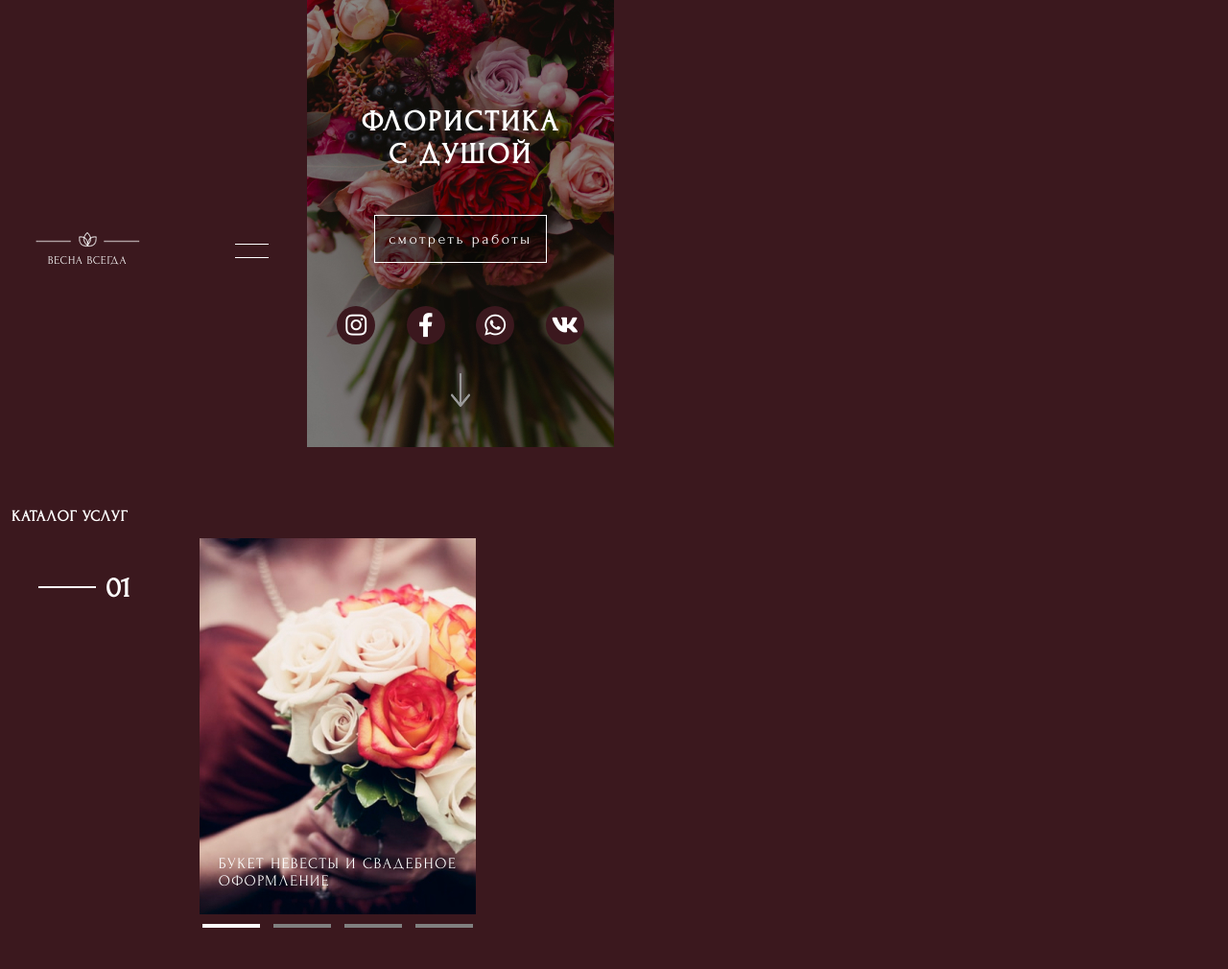
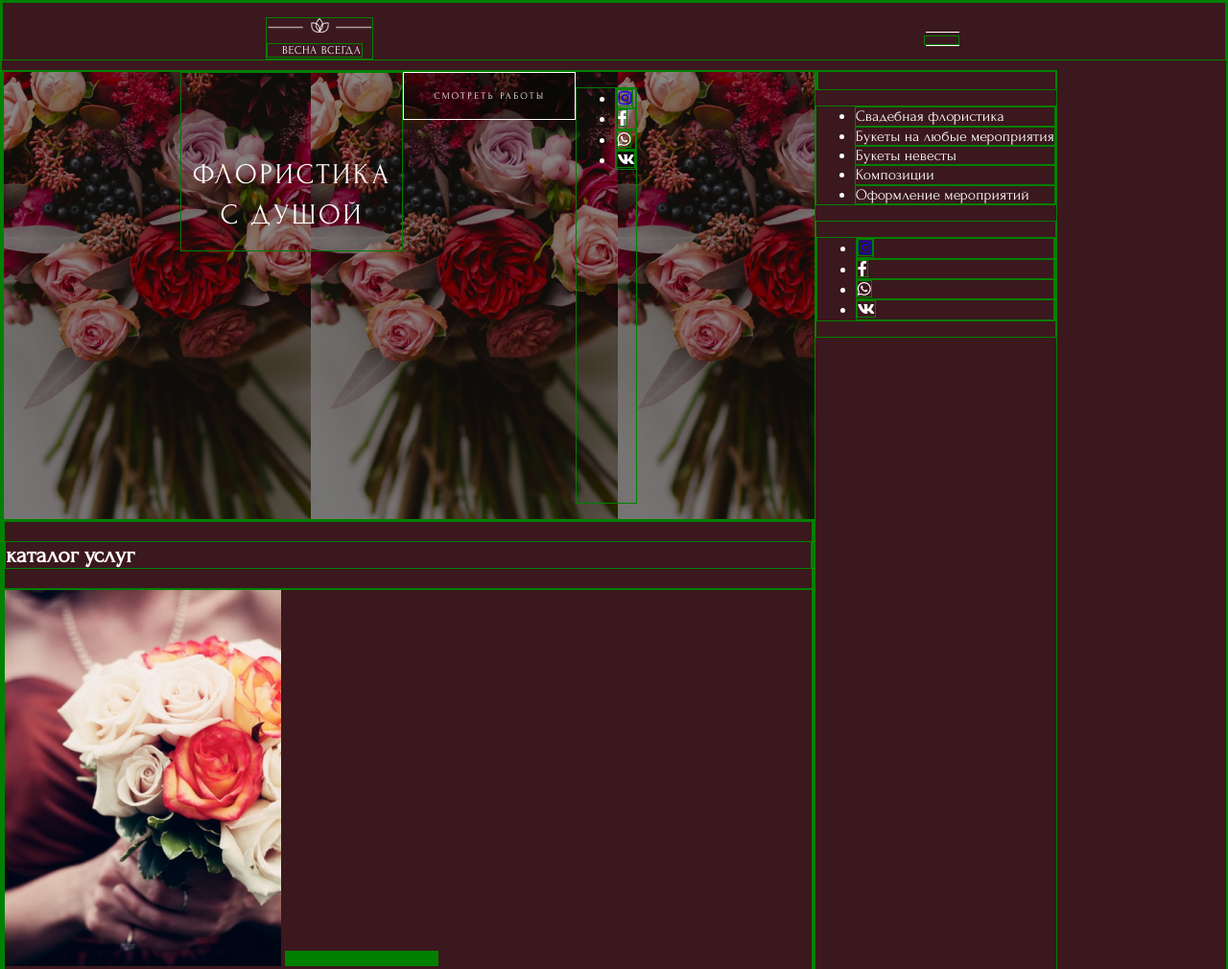
Before and after one commit to DimaSU2020/floristy, a website: page app/index.html in a window 1280 px wide. Shown: the top 1010 px of the page at 96% size. Drawn offline with Linux system fonts and the light colour scheme.

Commit message:
Error corection

```diff
--- a/app/index.html
+++ b/app/index.html
@@ -9,16 +9,13 @@
   <link rel="stylesheet" href="https://use.fontawesome.com/releases/v5.13.0/css/all.css" integrity="sha384-Bfad6CLCknfcloXFOyFnlgtENryhrpZCe29RTifKEixXQZ38WheV+i/6YWSzkz3V" crossorigin="anonymous">
 </head>
 <body>
-<section class="main">
 
-  <header class="main__header">
+  <header class="header">
 
-    <div class="logo-container">
-      <div class="logo-container__pic">
-        <img class="logo" src="img/logo.png">
-      </div>
-      <span class="logo-container__text">весна всегда</span>
-    </div>
+    <span class="logo">
+      <img class="logo__pic" src="img/logo.png">
+      <span class="logo__slogan">весна всегда</span>
+    </span>
 
     <button class="nav-button">
       <span></span>
@@ -26,20 +23,17 @@
 
   </header>
 
-  <section class="section-first">
-    <div class="section-first__img">
+  <main class="index">
 
-      <h2 class="first-block__inform">флористика <br>с душой</h2>
-      <!-- button делаю универсальной для всего макета
-          и свойства менять буду модификаторами -->
-      <button class="works-button">
-        <span class="works-button__text">смотреть работы</span>
-      </button>
+    <div class="index-first">
 
-      <div class="container-icon">
+      <h1 class="index-first__title">Флористика с душой</h1>
+
+      <button class="button-form">Смотреть работы</button>
+
         <ul class="social">
           <li class="social__item instagram">
-            <i class="fab fa-instagram"></i>
+            <a href="https://www.instagram.com"><i class="fab fa-instagram" ></i></a>
           </li>
           <li class="social__item facebook">
             <i class="fab fa-facebook-f"></i>
@@ -51,20 +45,21 @@
             <i class="fab fa-vk"></i>
           </li>
         </ul>
-      </div>
 
-      <div class="arrow">
+      <!--
+        <div class="arrow">
         <div class="arrow__item">
           <img src="img/icon/arrow.png" width="20px" height="35px">
         </div>
       </div>
+      -->
+    </div>
 
-    </div>
-    </section>
 
-    <section class="section-second">
+    <div class="section-second">
+
       <div class="block-inform">
-        <h2 class="block-inform__tetxt">каталог услуг</h2>
+        <h2 class="block-inform__text">каталог услуг</h2>
       </div>
 
       <div class="section-second__img">
@@ -79,25 +74,29 @@
         <progress value="0" max="100"></progress>
         <progress value="0" max="100"></progress>
       </div>
-    </section>
+    </div>
 
-    <section class="section-third">
+    <div class="section-third">
       <div class="section-third-img"></div>
-        <h2 class="section-third__notice">акционные <br>предложения<h2>
-        <div class="section-third__line"></div>
-        <h3 class="section-third__offer">При заказе свадебного оформления <br>предоставляется скидка на букет невесты и <br>бутоньерку в размере 30%</h3>
-        <button class="works-button">
-          <span>заказать оформление</span>
-        </button>
-    </section>
 
-  <footer class="footer-container">
+      <h2 class="section-third__notice">акционные предложения<h2>
 
-    <div class="footer-container__line">
+      <div class="section-third__line"></div>
+
+      <h3 class="section-third__offer">При заказе свадебного оформления предоставляется скидка на букет невесты и бутоньерку в размере 30%</h3>
+
+      <button class="button-form">Заказать оформление</button>
+
+    </div>
+  </main>
+
+  <footer class="footer">
+
+    <div class="footer__line">
       <span></span>
     </div>
 
-    <ul class="footer-container__text">
+    <ul class="footer__text">
     <li>Cвадебная флористика</li>
     <li>Букеты на любые мероприятия</li>
     <li>Букеты невесты</li>
@@ -108,7 +107,7 @@
     <div class="container-icon">
       <ul class="social">
         <li class="social__item instagram">
-          <i class="fab fa-instagram"></i>
+          <a href="https://www.instagram.com"><i class="fab fa-instagram" ></i></a>
         </li>
         <li class="social__item facebook">
           <i class="fab fa-facebook-f"></i>
@@ -123,7 +122,7 @@
     </div>
 
   </footer>
-</section>
+
   <script src="js/vendors.js"></script>
   <script src="js/index.js"></script>
 </body>
--- a/app/scss/core/_vars.scss
+++ b/app/scss/core/_vars.scss
@@ -1,3 +1,3 @@
 $color-main: #3B181E;
-$font-main: Forum, san-serif;
+$font-face: Forum, san-serif;
 $font-color: white;
--- a/app/scss/pages/_index.scss
+++ b/app/scss/pages/_index.scss
@@ -1,30 +1,32 @@
-.main {
+* {
+  border: 1px solid green;
+}
+
+body {
   display: flex;
   flex-wrap: wrap;
   height: 100%;
-  font-family: $font-main;
+  font-family: $font-face;
   color: $font-color;
   background-color: $color-main;
 }
-.main__header {
+.header {
   display: flex;
   justify-content: space-around;
-  align-items: center;
-  width: 320px;
+  width: 100%;
   padding-top: 15px;
   margin-bottom: 10px;
-
-  .logo-container {
-    display: flex;
-    flex-direction: column;
-    align-items: center;
-    align-self: center;
+}
+  .logo {
+    display: block;
+    width: 110px;
     margin-right: 25px;
 
-    &__text {
+    &__slogan {
       font-size: 12px;
       letter-spacing: 0.06em;
       text-transform: uppercase;
+      padding-left: 15px;
     }
   }
 
@@ -73,69 +75,62 @@
       background-color: white;
     }
   }
-}
 
-.section-first {
+.index-first {
   display: flex;
+  justify-content: center;
   flex-wrap: wrap;
-    justify-content: center;
-    margin-bottom: 50px;
+  background-image: url("/img/1iphone.jpg");
+  width: 100%;
+  height: 466px;
+  margin: 0;
 
-  &__img {
-    background-image: url("/img/1iphone.jpg");
-    background-repeat: no-repeat;
-    width: 320px;
-    height: 466px;
+  &__title {
+    width: 230px;
+    height: 100px;
+    text-align: center;
+    font-size: 30px;
+    font-weight: 100;
+    letter-spacing: 0.09em;
+    line-height: 140%;
+    padding-top: 85px;
+    margin: 0;
+    text-transform: uppercase;
   }
 }
-
-.first-block__inform {
-  text-align: center;
-  font-size: 30px;
-  letter-spacing: 0.09em;
-  padding-top: 85px;
-  text-transform: uppercase;
-  padding-bottom: 20px;
-}
-.works-button {
-  display: block;
-  position: relative;
-  left: 70px;
+  .button-form {
+    display:block;
     width: 180px;
     height: 50px;
-  padding: 0;
     border: 1px solid rgb(255, 255, 255);
     background-color: rgba(0, 0, 0, 0.4);
-  margin-bottom: 45px;
+    font-size: 10px;
+    letter-spacing: 0.25em;
+    color: white;
+    text-transform: uppercase;
+    padding: 0;
     cursor: pointer;
-  transition: background-color 0.3s;
+    transition: all 0.3s;
 
-  &__text {
-    letter-spacing: 0.15em;
-    color: white;
-    transition: color 0.3s;
-  }
     &:hover {
       border: 1px solid rgb(255, 255, 255);
       background: white;
-    box-shadow: 0 0 7px white;
-  }
-  &:hover &__text {
+      box-shadow: 0 0 5px white;
       color: $color-main;
   }
-}
+
   .container-icon {
+    width: 320px;
     height: auto;
-  margin-bottom: 30px;
   }
   .social {
     display: flex;
     justify-content: space-around;
     color: white;
-  list-style: none;
+    list-style-type: none;
     padding: 0 15px 0;
-
-  &__item {
+  }
+  .social__item {
     display: flex;
     justify-content: center;
     align-items: center;
@@ -148,13 +143,13 @@
     cursor: pointer;
     transition: all 0.3s;
   }
-  &__item:hover {
+  .social__item:hover {
     font-size: 25px;
     color: $color-main;
     background-color: white;
     box-shadow: 0 0 7px white;
   }
-}
+
 
   .arrow {
     display: flex;
@@ -182,7 +177,7 @@
 .block-inform {
   width: 100%;
 
-  .block-inform__tetxt {
+  &__text {
     font-size: 16px;
     letter-spacing: 0.06em;
     padding-left: 12px;
@@ -268,7 +263,7 @@ progress {
     line-height: 170%;
     margin: 0 30px 30px 0;
   }
-  & .works-button {
+  & .button-form {
     display: block;
     position: relative;
     left: -50px;
@@ -281,7 +276,7 @@ progress {
     cursor: pointer;
     transition: background-color 0.3s;
   }
-  & .works-button span {
+  & .button-form span {
     font-size: 11px;
     line-height: 12px;
     letter-spacing: 0.15em;
@@ -289,17 +284,17 @@ progress {
     color: white;
     transition: color 0.3s;
   }
-  & .works-button:hover {
+  & .button-form:hover {
     border: 1px solid rgb(255, 255, 255);
     background: white;
     box-shadow: 0 0 7px white;
   }
-  & .works-button:hover span {
+  & .button-form:hover span {
     color: $color-main;
   }
 }
 
-.footer-container {
+.footer {
   left: 0;
   bottom: 0;
   width: 100%;
@@ -362,3 +357,4 @@ progress {
     }
   }
 }
+}
```
Also changed, not shown: app/css/style.css, app/fonts/PlayfairDisplay-Regular.ttf (added), app/scss/core/_fonts.scss (line endings or trailing spaces), 1 other file. Lines whose indentation alone changed are shown as unchanged.
